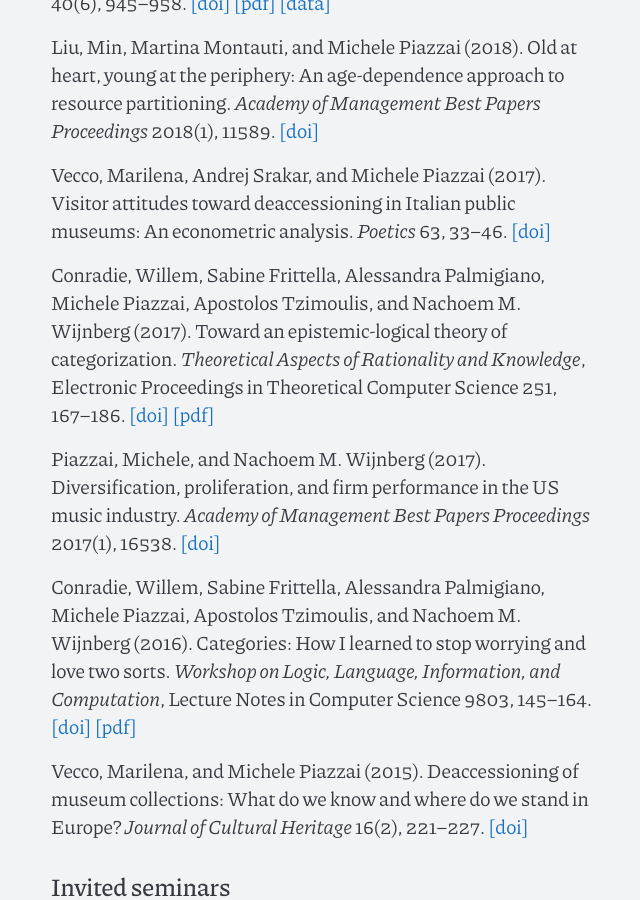
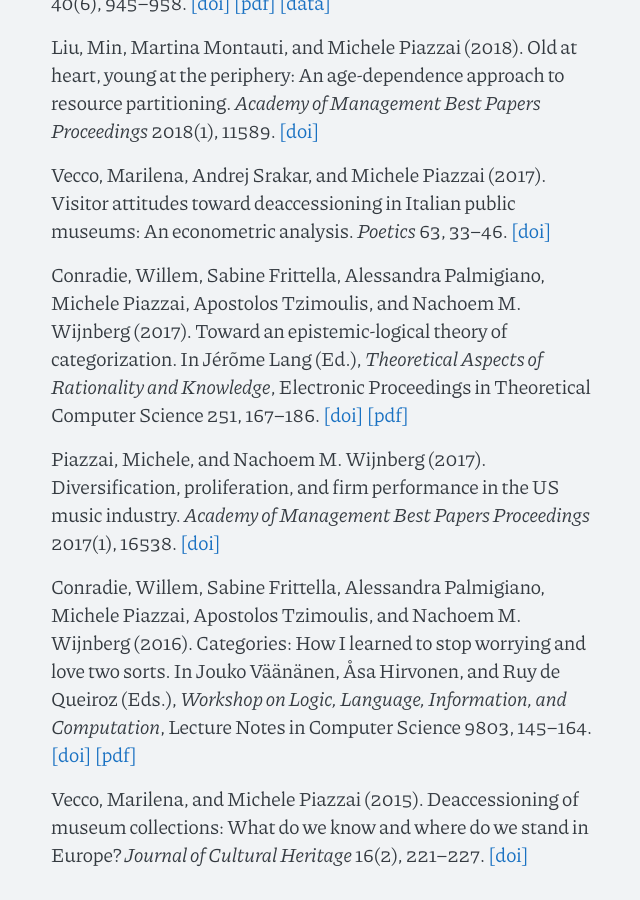
Before and after one commit to piazzai/piazzai.github.io, a Jekyll site: the page built from cv.md, in a window 1280 px wide and 900 px high, scrolled down 1281 px. Shown: the whole window, without its empty margins (316-956 px from the left). Built offline with Jekyll 4.4.1, drawn with Linux system fonts in a browser that asks for light colours.

Commit message:
Improve pub formatting

```diff
--- a/cv.md
+++ b/cv.md
@@ -42,11 +42,11 @@
 
 Vecco, Marilena, Andrej Srakar, and Michele Piazzai (2017). Visitor attitudes toward deaccessioning in Italian public museums: An econometric analysis. *Poetics* 63, 33--46. [[doi]](https://doi.org/10.1016/j.poetic.2017.05.001)
 
-Conradie, Willem, Sabine Frittella, Alessandra Palmigiano, Michele Piazzai, Apostolos Tzimoulis, and Nachoem M. Wijnberg (2017). Toward an epistemic-logical theory of categorization. *Theoretical Aspects of Rationality and Knowledge*, Electronic Proceedings in Theoretical Computer Science 251, 167--186. [[doi]](https://doi.org/10.4204/eptcs.251.12) [[pdf]](https://arxiv.org/pdf/1707.08743.pdf)
+Conradie, Willem, Sabine Frittella, Alessandra Palmigiano, Michele Piazzai, Apostolos Tzimoulis, and Nachoem M. Wijnberg (2017). Toward an epistemic-logical theory of categorization. In Jérõme Lang (Ed.), *Theoretical Aspects of Rationality and Knowledge*, Electronic Proceedings in Theoretical Computer Science 251, 167--186. [[doi]](https://doi.org/10.4204/eptcs.251.12) [[pdf]](https://arxiv.org/pdf/1707.08743.pdf)
 
 Piazzai, Michele, and Nachoem M. Wijnberg (2017). Diversification, proliferation, and firm performance in the US music industry. *Academy of Management Best Papers Proceedings* 2017(1), 16538. [[doi]](https://doi.org/10.5465/ambpp.2017.29)
 
-Conradie, Willem, Sabine Frittella, Alessandra Palmigiano, Michele Piazzai, Apostolos Tzimoulis, and Nachoem M. Wijnberg (2016). Categories: How I learned to stop worrying and love two sorts. *Workshop on Logic, Language, Information, and Computation*, Lecture Notes in Computer Science 9803, 145--164. [[doi]](https://doi.org/10.1007/978-3-662-52921-8_10) [[pdf]](https://arxiv.org/pdf/1604.00777.pdf)
+Conradie, Willem, Sabine Frittella, Alessandra Palmigiano, Michele Piazzai, Apostolos Tzimoulis, and Nachoem M. Wijnberg (2016). Categories: How I learned to stop worrying and love two sorts. In Jouko Väänänen, Åsa Hirvonen, and Ruy de Queiroz (Eds.), *Workshop on Logic, Language, Information, and Computation*, Lecture Notes in Computer Science 9803, 145--164. [[doi]](https://doi.org/10.1007/978-3-662-52921-8_10) [[pdf]](https://arxiv.org/pdf/1604.00777.pdf)
 
 Vecco, Marilena, and Michele Piazzai (2015). Deaccessioning of museum collections: What do we know and where do we stand in Europe? *Journal of Cultural Heritage* 16(2), 221--227. [[doi]](https://doi.org/10.1016/j.culher.2014.03.007)
 
```
